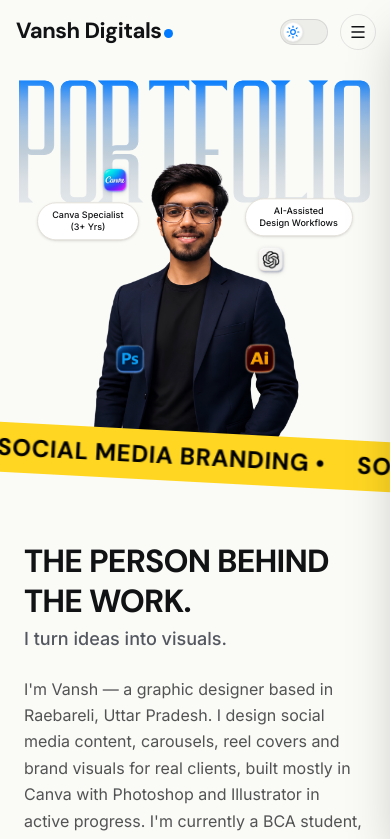
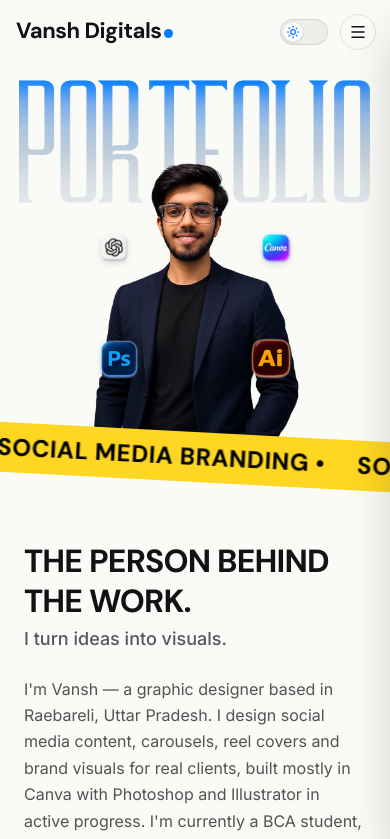
Before and after one commit to vanshdigitals/Portfolio, a React (Vite) app: page / in a window 390 px wide. Shown: the top 839 px of the page. Built offline with nearby package versions, Linux system fonts and the light colour scheme.

Commit message:
style(hero): mobile composition purely uses four orbital icons without text pills

```diff
--- a/src/components/Hero.jsx
+++ b/src/components/Hero.jsx
@@ -113,26 +113,20 @@ export default function Hero() {
                 desktop (1440px): 5vw = 72px    → clamp max 68px applies
             */}
 
-            {/* ── MOBILE ONLY: MIRRORED ORBITAL PILLS ── */}
-            {/* LEFT PILL: Canva (Icon outside top-right, Pill bottom-left) */}
-            <div className="absolute top-[20%] left-[-26%] -translate-y-1/2 z-10 pointer-events-auto flex sm:hidden flex-col items-end gap-1.5 w-max max-w-[130px]">
-              <img src={canvaIcon} alt="Canva" className="w-[32px] h-[32px] object-contain drop-shadow-sm mr-2" />
-              <div className="bg-white dark:bg-[#1A1A1A] border border-border rounded-full py-1.5 px-3.5 shadow-sm flex items-center justify-center">
-                <span className="font-body text-[9px] leading-[1.3] font-medium text-text-primary text-center">
-                  Canva Specialist<br/>(3+ Yrs)
-                </span>
-              </div>
-            </div>
+            {/* ── MOBILE ONLY: ICONS ON SHOULDERS ── */}
+            {/* ChatGPT (Mobile) — upper-left / left shoulder */}
+            <img
+              src={chatgptIcon}
+              alt="ChatGPT"
+              className="sm:hidden absolute top-[35%] left-[2%] -translate-y-1/2 w-[38px] h-[38px] object-contain drop-shadow-md z-10 pointer-events-auto"
+            />
 
-            {/* RIGHT PILL: ChatGPT (Pill top-right, Icon outside bottom-left) */}
-            <div className="absolute top-[32%] right-[-26%] -translate-y-1/2 z-10 pointer-events-auto flex sm:hidden flex-col items-start gap-1.5 w-max max-w-[130px]">
-              <div className="bg-white dark:bg-[#1A1A1A] border border-border rounded-full py-1.5 px-3.5 shadow-sm flex items-center justify-center">
-                <span className="font-body text-[9px] leading-[1.3] font-medium text-text-primary text-center">
-                  AI-Assisted<br/>Design Workflows
-                </span>
-              </div>
-              <img src={chatgptIcon} alt="ChatGPT" className="w-[36px] h-[36px] object-contain drop-shadow-sm ml-2" />
-            </div>
+            {/* Canva (Mobile) — upper-right / right shoulder */}
+            <img
+              src={canvaIcon}
+              alt="Canva"
+              className="sm:hidden absolute top-[35%] right-[2%] -translate-y-1/2 w-[38px] h-[38px] object-contain drop-shadow-md z-10 pointer-events-auto"
+            />
 
             {/* ── DESKTOP ONLY: FLOATING ICONS ── */}
             {/* ChatGPT — upper-left */}
@@ -148,21 +142,22 @@ export default function Hero() {
               className="hidden sm:block absolute top-[22%] right-[10%] -translate-y-1/2 w-[clamp(36px,5vw,68px)] h-[clamp(36px,5vw,68px)] object-contain drop-shadow-md z-10 pointer-events-auto"
             />
 
-            {/* Photoshop — lower-left, arm/hand region */}
+            {/* ── RESPONSIVE ICONS: PHOTOSHOP & ILLUSTRATOR ── */}
+            {/* Photoshop — lower-left, arm/hand region. Pushed further out and larger on mobile. */}
             <img
               src={photoshopIcon}
               alt="Photoshop"
-              className="absolute top-[72%] left-[10%] -translate-y-1/2
-                         w-[clamp(36px,5vw,68px)] h-[clamp(36px,5vw,68px)]
+              className="absolute top-[72%] left-[2%] sm:left-[10%] -translate-y-1/2
+                         w-[48px] h-[48px] sm:w-[clamp(36px,5vw,68px)] sm:h-[clamp(36px,5vw,68px)]
                          object-contain drop-shadow-md z-10 pointer-events-auto"
             />
 
-            {/* Illustrator — lower-right, arm/hand region */}
+            {/* Illustrator — lower-right, arm/hand region. Pushed further out and larger on mobile. */}
             <img
               src={illustratorIcon}
               alt="Illustrator"
-              className="absolute top-[72%] right-[10%] -translate-y-1/2
-                         w-[clamp(36px,5vw,68px)] h-[clamp(36px,5vw,68px)]
+              className="absolute top-[72%] right-[2%] sm:right-[10%] -translate-y-1/2
+                         w-[48px] h-[48px] sm:w-[clamp(36px,5vw,68px)] sm:h-[clamp(36px,5vw,68px)]
                          object-contain drop-shadow-md z-10 pointer-events-auto"
             />
 
```
